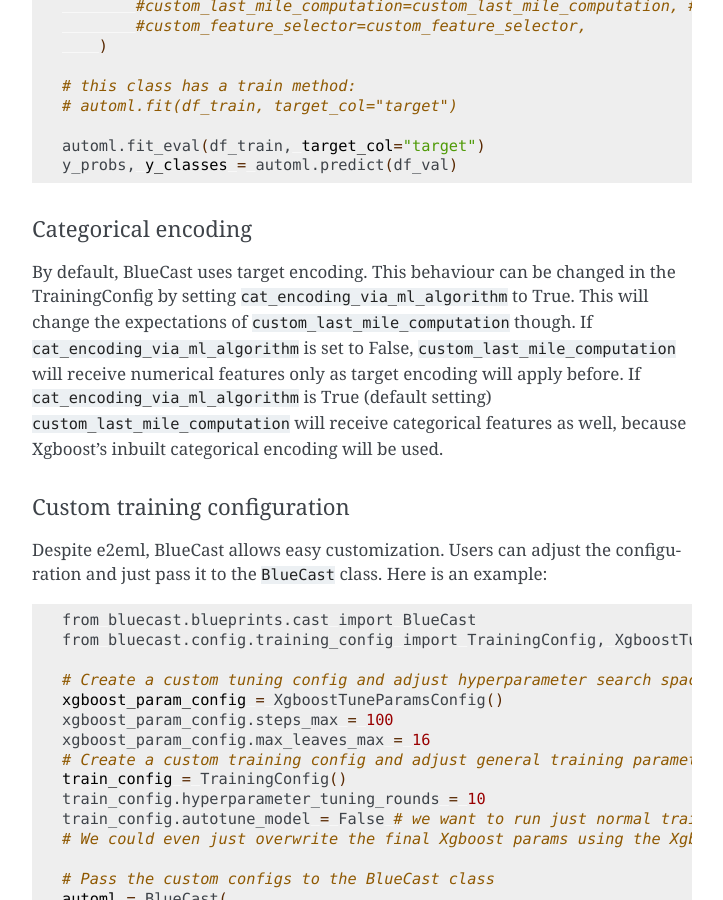
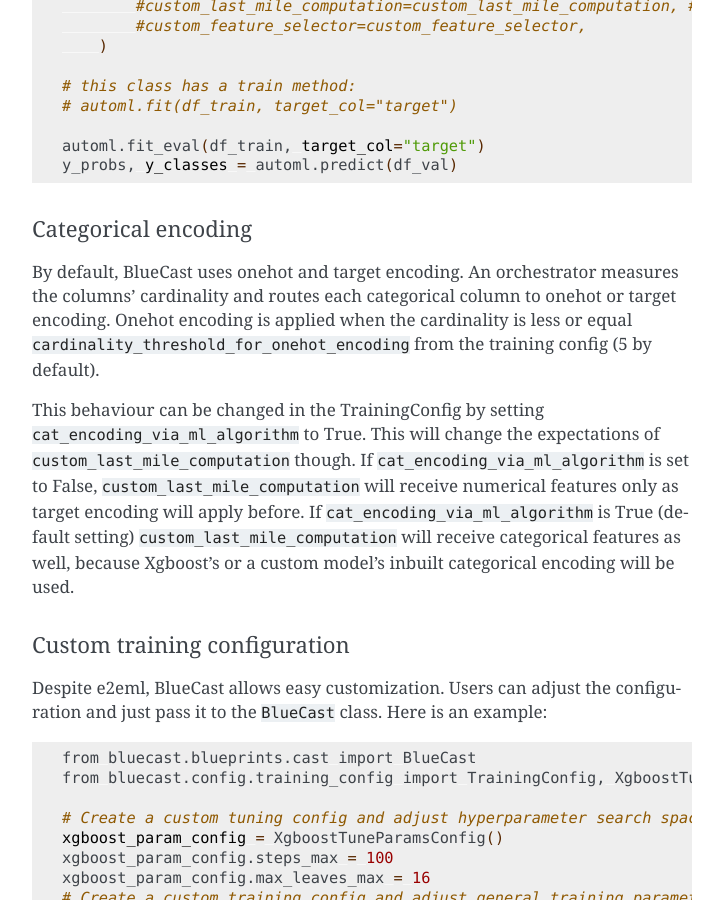
Before and after one commit to ThomasMeissnerDS/BlueCast, a Sphinx documentation site: the page built from docs/source/index.md, in a window 1280 px wide and 900 px high, scrolled down 13280 px. Shown: the whole window, without its empty margins (388-1111 px from the left). Built offline with Sphinx 7.4.7, drawn with Linux system fonts in a browser that asks for light colours.

```diff
--- a/docs/source/index.md
+++ b/docs/source/index.md
@@ -450,13 +450,18 @@ y_probs, y_classes = automl.predict(df_val)
 
 #### Categorical encoding
 
-By default, BlueCast uses target encoding.
+By default, BlueCast uses onehot and target encoding. An orchestrator measures the
+columns' cardinality and routes each categorical column to onehot or target encoding.
+Onehot encoding is applied when the cardinality is less or equal
+`cardinality_threshold_for_onehot_encoding` from the training config (5 by default).
+
 This behaviour can be changed in the TrainingConfig by setting `cat_encoding_via_ml_algorithm`
 to True. This will change the expectations of `custom_last_mile_computation` though.
 If `cat_encoding_via_ml_algorithm` is set to False, `custom_last_mile_computation`
 will receive numerical features only as target encoding will apply before. If `cat_encoding_via_ml_algorithm`
 is True (default setting) `custom_last_mile_computation` will receive categorical
-features as well, because Xgboost's inbuilt categorical encoding will be used.
+features as well, because Xgboost's or a custom model's inbuilt categorical encoding
+will be used.
 
 #### Custom training configuration
 
```
Also changed, not shown: README.md (+7 -2 lines), 9 other files.
